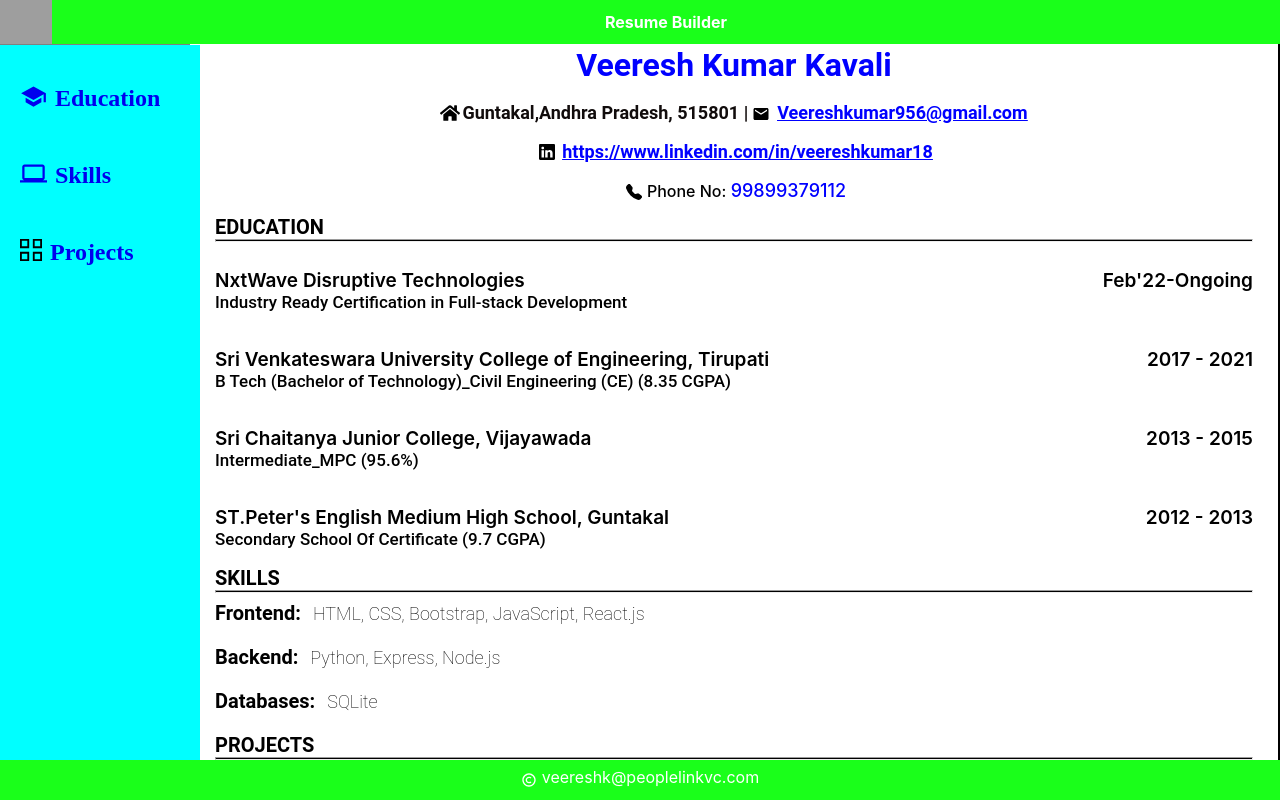
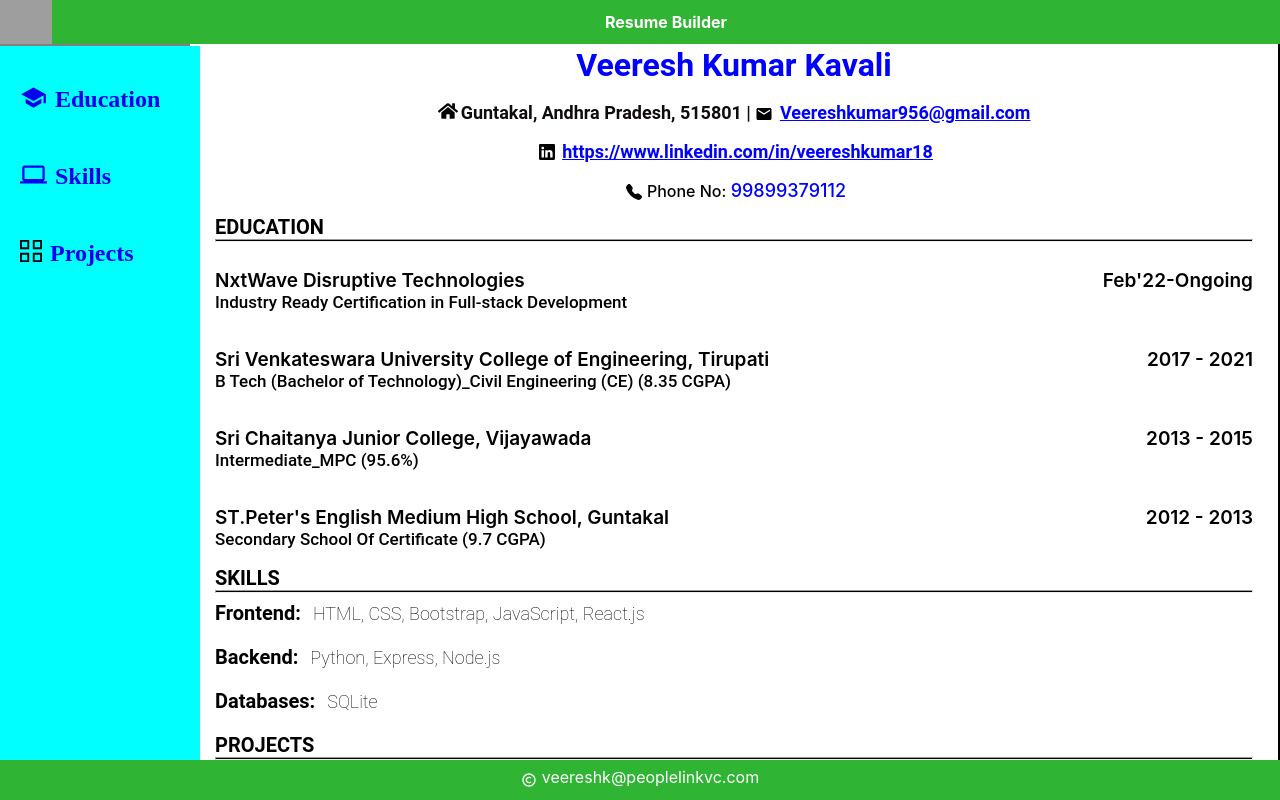
Before and after one commit to VeereshKumarKavali-peoplelink/my-resume, a React (Create React App) app: page / in a window 1280 px wide. Shown: the top 800 px of the page. Built offline with nearby package versions, Linux system fonts and the light colour scheme; grey boxes are pictures that could not be loaded.

Commit message:
changed color

```diff
--- a/src/App.css
+++ b/src/App.css
@@ -22,7 +22,7 @@
   display: flex;
   flex-direction: row;
   justify-content: flex-start;
-  background-color:  #1aff1a;
+  background-color:  #30b433;
   position: fixed;
   width: 100%;
   align-self: stretch;
@@ -212,7 +212,7 @@
   flex-direction: row;
   justify-content: center;
   align-items: center;
-  background-color:  #1aff1a;
+  background-color:  #30b433;
   align-self: stretch;
   width: 100%;
   position: fixed;
@@ -247,7 +247,7 @@
   font-family:'Times New Roman', Times, serif;
   position: fixed;
   height: 100%;
-  margin-top: 45px;
+  margin-top: 46px;
 
 }
 
@@ -313,8 +313,9 @@
 }
 
 .home-icon {
-  margin-right: 2px;
+  margin-right: 3px;
   font-size: 20px;
+  margin-bottom: 3px;
 }
 
 .phone-number-container {
--- a/src/App.js
+++ b/src/App.js
@@ -47,7 +47,7 @@ const Resume = () =>{
         <h1 className="heading">Veeresh Kumar Kavali</h1>
         <div className="address-container">
           <FaHome className="home-icon"/>
-          <p className="paragraph">Guntakal,Andhra Pradesh, 515801 |</p>
+          <p className="paragraph">Guntakal, Andhra Pradesh, 515801 |</p>
           <MdEmail className='mail-icon'/>
           <a href="https://Veereshkumar956@gmail.com/#inbox?compose=new" target="_self"><p className="mail-paragraph">Veereshkumar956@gmail.com</p></a>
         </div>
```
